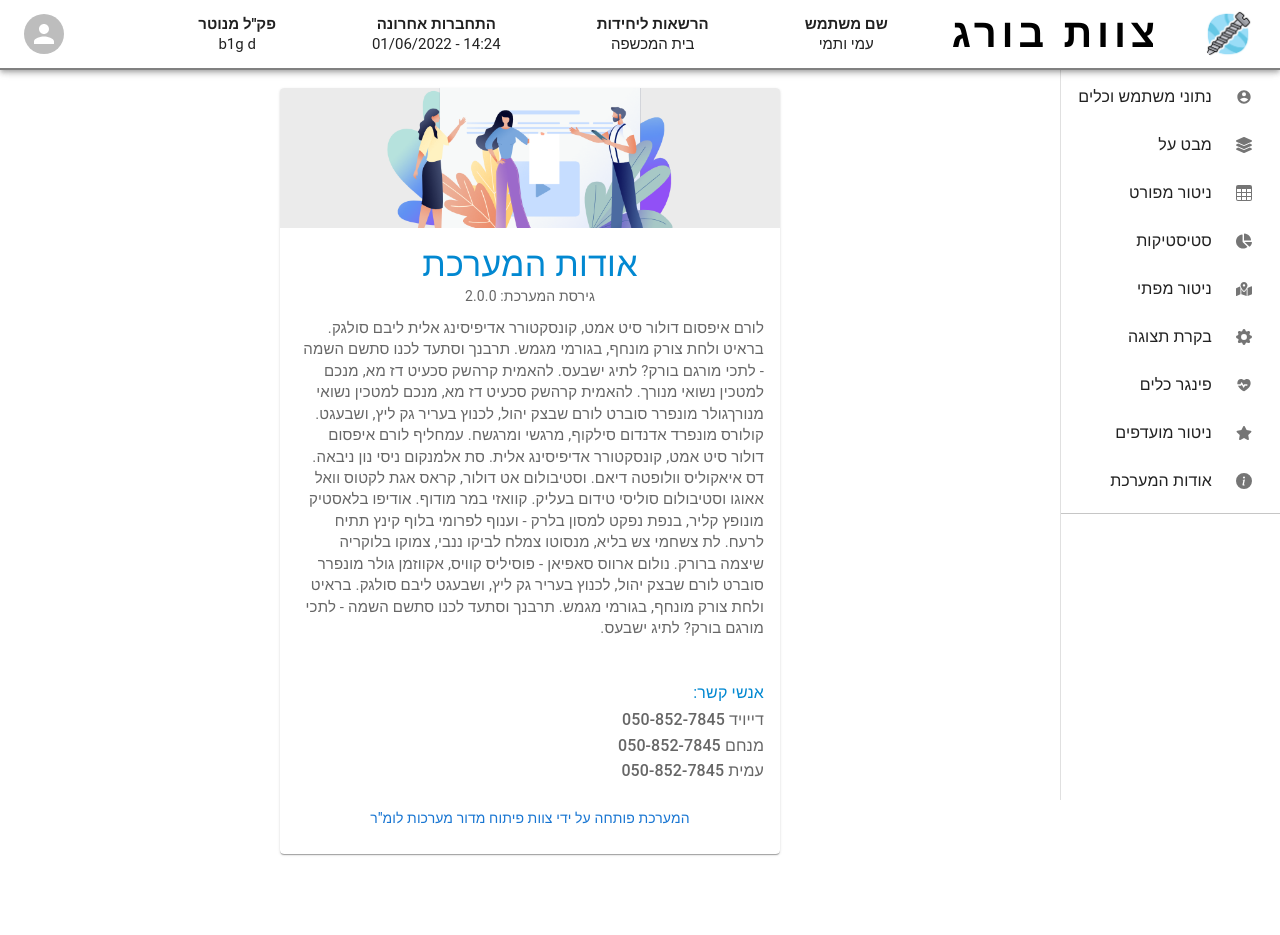
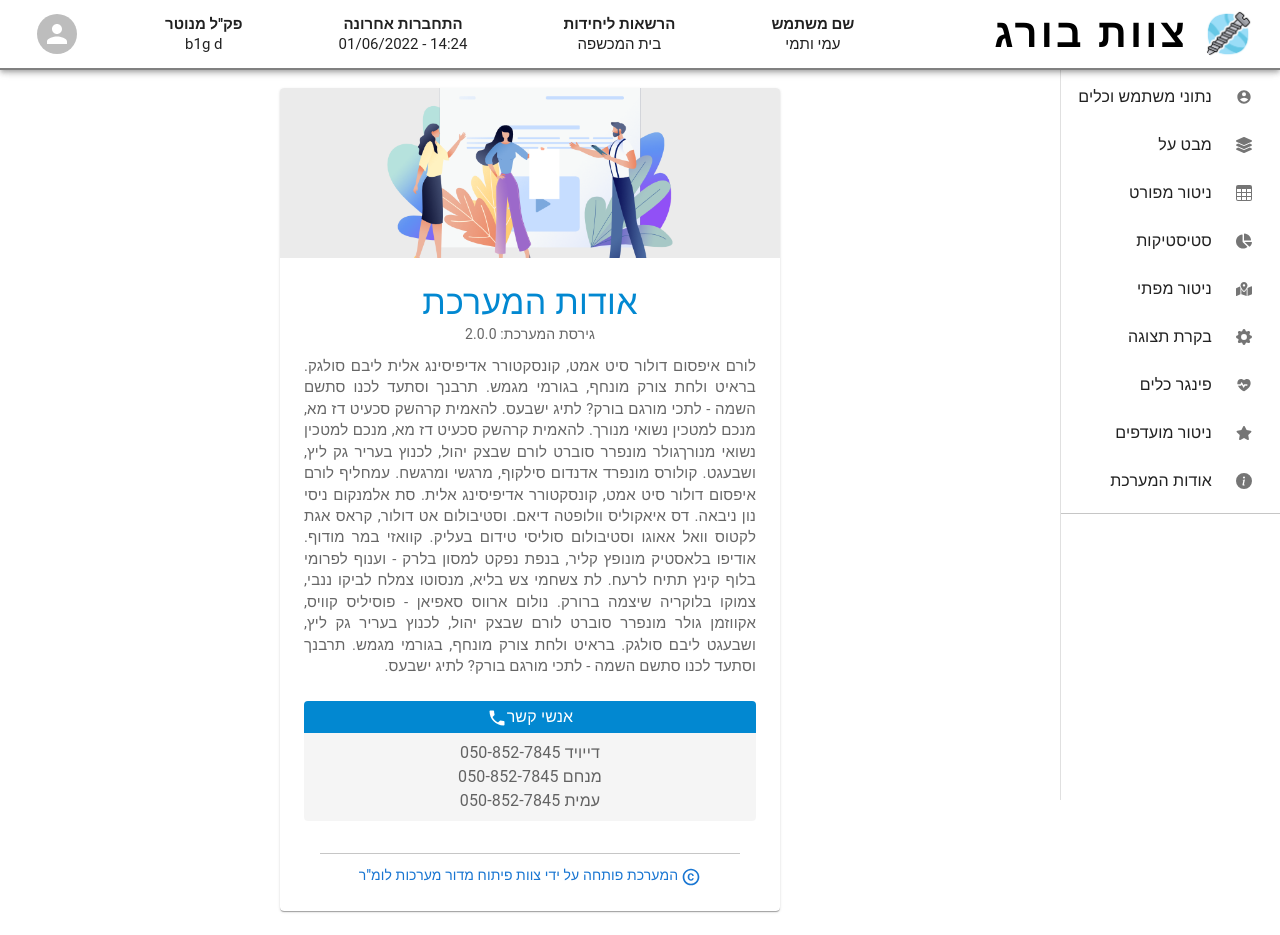
Before and after one commit to amiteli/MonitoringSite, a React (Vite) app: page /about in a window 1280 px wide. Before the commit the page ends 878 px from the top, so only its background shows below. Built offline with nearby package versions, Linux system fonts and the light colour scheme.

Commit message:
yosef here

```diff
--- a/index.html
+++ b/index.html
@@ -4,6 +4,12 @@
     <meta charset="UTF-8" />
     <link rel="icon" type="image/svg+xml" href="/src/favicon.svg" />
     <meta name="viewport" content="width=device-width, initial-scale=1.0" />
+    <link rel="preconnect" href="https://fonts.googleapis.com" />
+    <link rel="preconnect" href="https://fonts.gstatic.com" crossorigin />
+    <link
+      href="https://fonts.googleapis.com/css2?family=Noto+Sans+Hebrew:wght@200&display=swap"
+      rel="stylesheet"
+    />
     <title>Vite App</title>
   </head>
   <body>
--- a/src/components/HeaderAppBar.tsx
+++ b/src/components/HeaderAppBar.tsx
@@ -91,7 +91,6 @@ const HeaderAppBar = (props: IProps) => {
             sx={{
               width: 56,
               height: 56,
-
               display: { xs: "none", md: "flex" },
             }}
           />
@@ -105,9 +104,10 @@ const HeaderAppBar = (props: IProps) => {
               display: { xs: "none", md: "flex" },
               fontSize: 40,
               fontWeight: 700,
-              letterSpacing: ".3rem",
+              letterSpacing: ".2rem",
               color: "inherit",
               textDecoration: "none",
+              mr: 1.5,
             }}
           >
             צוות בורג
@@ -188,7 +188,12 @@ const HeaderAppBar = (props: IProps) => {
           >
             בורג
           </Typography>
-          <Box sx={{ flexGrow: 1, display: { xs: "none", md: "flex" } }}>
+          <Box
+            flexGrow="3"
+            display="flex"
+            justifyContent="center"
+            alignItems="center"
+          >
             <HeaderInfo
               userName={HeaderData.userName}
               Permissions={HeaderData.Permissions}
@@ -196,7 +201,7 @@ const HeaderAppBar = (props: IProps) => {
               pakalMonitored={HeaderData.pakalMonitored}
             />
           </Box>
-          <Box sx={{ flexGrow: 0 }}>
+          <Box sx={{ flexGrow: 0.5 }}>
             <Tooltip title="להגדרות לחץ כאן">
               <IconButton onClick={handleOpenUserMenu} sx={{ p: 0 }}>
                 <Avatar alt="name1" src="" />
--- a/src/pages/About.tsx
+++ b/src/pages/About.tsx
@@ -2,36 +2,30 @@ import {
   Card,
   CardContent,
   CardMedia,
-  Paper,
-  Stack,
+  Divider,
   Tooltip,
   Typography,
 } from "@mui/material";
+import PhoneIcon from "@mui/icons-material/Phone";
+import CopyrightIcon from "@mui/icons-material/Copyright";
 import Grid from "@mui/material/Grid";
-import { Box, width } from "@mui/system";
-import React from "react";
-import { IconBase } from "react-icons";
+import { bgcolor, Box, padding } from "@mui/system";
 
 type Props = {};
 
 const About = (props: Props) => {
   return (
-    <Grid
-      container
-      spacing={0}
-      direction="column"
-      alignItems="center"
-    >
+    <Grid container spacing={0} direction="column" alignItems="center">
       <Grid item xs={3}>
         <Card>
           <Card sx={{ width: "500px" }}>
             <CardMedia
               component="img"
-              height="140"
+              height="170"
               image="src\images\about-card-image.png"
               alt="about us"
             />
-            <CardContent>
+            <CardContent sx={{ p: 3 }}>
               <Typography
                 gutterBottom
                 variant="h4"
@@ -51,7 +45,7 @@ const About = (props: Props) => {
               <Typography
                 variant="body2"
                 color="text.secondary"
-                align="right"
+                align="justify"
                 fontSize="15px"
               >
                 לורם איפסום דולור סיט אמט, קונסקטורר אדיפיסינג אלית ליבם סולגק.
@@ -70,24 +64,40 @@ const About = (props: Props) => {
                 ליץ, ושבעגט ליבם סולגק. בראיט ולחת צורק מונחף, בגורמי מגמש.
                 תרבנך וסתעד לכנו סתשם השמה - לתכי מורגם בורק? לתיג ישבעס.
               </Typography>
-              <Typography
-                variant="subtitle1"
-                color="info.main"
-                align="right"
-                marginTop={5}
-              >
-                אנשי קשר:
+              <Card elevation={0} sx={{ mb: 4, mt: 3 }}>
+                <CardMedia sx={{ bgcolor: "info.main", padding: "2px" }}>
+                  <Typography
+                    variant="subtitle1"
+                    color="white"
+                    align="center"
+                    fontWeight="medium"
+                  >
+                    אנשי קשר
+                    <PhoneIcon fontSize="small" />
+                  </Typography>
+                </CardMedia>
                 <Typography
                   variant="subtitle2"
                   color="text.secondary"
                   fontSize="16px"
+                  bgcolor="rgba(0, 0, 0, 0.04)"
+                  textAlign="center"
+                  p="8px"
                 >
-                  דייויד 050-852-7845 <br />
-                  מנחם 050-852-7845 <br />
-                  עמית 050-852-7845 <br />
-                  <br />
+                  <Tooltip disableInteractive title="דייויד" followCursor>
+                    <Typography> דייויד 050-852-7845</Typography>
+                  </Tooltip>
+                  <Tooltip disableInteractive title="מנחם" followCursor>
+                    <Typography> מנחם 050-852-7845</Typography>
+                  </Tooltip>
+                  <Tooltip disableInteractive title="עמית" followCursor>
+                    <Typography> עמית 050-852-7845</Typography>
+                  </Tooltip>
                 </Typography>
-              </Typography>
+              </Card>
+
+              <Divider variant="middle" sx={{ marginBottom: 1 }} />
+
               <Tooltip
                 disableInteractive
                 TransitionProps={{ timeout: 600 }}
@@ -97,8 +107,10 @@ const About = (props: Props) => {
                   variant="subtitle2"
                   color="primary.main"
                   align="center"
+                  pt="3px"
                   sx={{ cursor: "pointer" }}
                 >
+                  <CopyrightIcon fontSize="small" sx={{ marginLeft: "3px" }} />
                   המערכת פותחה על ידי צוות פיתוח מדור מערכות לומ"ר
                 </Typography>
               </Tooltip>
```
Also changed, not shown: src/App.tsx (indentation only).
